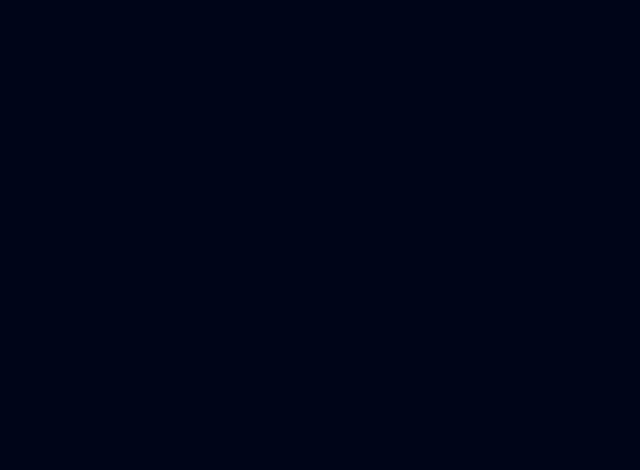
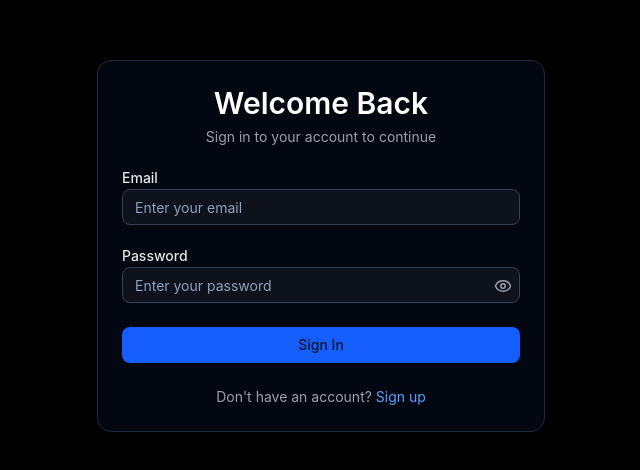
Before and after one commit to akhileshkushwaha7/rag-app, a Next.js app in the folder frontend/: page /auth/login in a window 1280 px wide. Before the commit this address had no page. Shown: the part 154-624 px from the top of the page, without its empty margins (319-959 px from the left). Built offline with nearby package versions, Linux system fonts and the light colour scheme.

Commit message:
Update page.tsx

```diff
--- a/frontend/src/app/auth/login/page.tsx
+++ b/frontend/src/app/auth/login/page.tsx
@@ -1,263 +1,189 @@
 "use client";
 
-import { useState, useEffect, FormEvent, memo } from "react";
+import { useState, useEffect } from "react";
 import { useRouter } from "next/navigation";
 import { useAuth } from "@/app/lib/auth-context";
-import { api } from "@/app/lib/api";
-import TextareaAutosize from "react-textarea-autosize";
 import { Button } from "@/app/components/ui/button";
 import {
-  Send,
-  LogOut,
-  MessageSquarePlus,
-  PanelLeftOpen,
-  PanelLeftClose,
-  Paperclip,
-} from "lucide-react";
-import { motion } from "framer-motion";
+  Card,
+  CardContent,
+  CardHeader,
+  CardTitle,
+} from "@/app/components/ui/card";
+import { Input } from "@/app/components/ui/input";
+import { Label } from "@/app/components/ui/label";
+import Link from "next/link";
+import { Eye, EyeOff, Loader2 } from "lucide-react";
+import { toast } from "sonner";
 
-interface Message {
-  role: "user" | "assistant";
-  message: string;
-}
+export default function LoginPage() {
+  const [email, setEmail] = useState("");
+  const [password, setPassword] = useState("");
+  const [showPassword, setShowPassword] = useState(false);
+  const [isSubmitting, setIsSubmitting] = useState(false);
+  const [emailError, setEmailError] = useState("");
+  const [passwordError, setPasswordError] = useState("");
 
-interface ChatSession {
-  id: string;
-  title: string;
-}
+  // FIX: removed separate `mounted` state — it caused a race condition with
+  // AuthProvider's `loading` state, keeping the page stuck on the spinner.
+  // Now we rely solely on AuthProvider's `loading` flag which is set via
+  // useEffect + finally block, guaranteeing it always resolves.
+  const { login, token, loading } = useAuth();
+  const router = useRouter();
 
-// ---------------- Sidebar ----------------
-const Sidebar = memo(function Sidebar(props: any) {
-  return (
-    <motion.div
-      animate={{ width: props.isCollapsed ? 64 : 280 }}
-      className="bg-gray-950 border-r border-gray-800 flex flex-col overflow-hidden"
-    >
-      <div className="p-4 border-b border-gray-800 flex justify-between items-center">
-        {!props.isCollapsed && (
-          <Button onClick={props.onNewChat} size="sm">
-            <MessageSquarePlus size={16} className="mr-1" /> New Chat
-          </Button>
-        )}
-        <Button variant="ghost" size="icon" onClick={props.onToggleCollapse}>
-          {props.isCollapsed ? <PanelLeftOpen /> : <PanelLeftClose />}
-        </Button>
-      </div>
+  // Redirect if already logged in
+  useEffect(() => {
+    if (!loading && token) {
+      router.replace("/chat");
+    }
+  }, [token, loading, router]);
 
-      <div className="flex-1 overflow-y-auto p-2">
-        {props.chatSessions.map((s: ChatSession) => (
-          <Button
-            key={s.id}
-            variant={props.activeSessionId === s.id ? "secondary" : "ghost"}
-            className="w-full justify-start mb-1 truncate"
-            onClick={() => props.onSelectSession(s.id)}
-          >
-            {props.isCollapsed ? s.title.charAt(0) : s.title}
-          </Button>
-        ))}
-      </div>
+  const validateForm = () => {
+    let isValid = true;
 
-      <div className="p-4 border-t border-gray-800">
-        <Button variant="ghost" onClick={props.onLogout} className="w-full justify-start">
-          <LogOut size={16} className="mr-2" />
-          {!props.isCollapsed && "Logout"}
-        </Button>
-      </div>
-    </motion.div>
-  );
-});
+    if (!email) {
+      setEmailError("Email is required");
+      isValid = false;
+    } else if (!/\S+@\S+\.\S+/.test(email)) {
+      setEmailError("Please enter a valid email address");
+      isValid = false;
+    } else {
+      setEmailError("");
+    }
 
-// ---------------- Chat Page ----------------
-export default function ChatPage() {
-  const [messages, setMessages] = useState<Message[]>([]);
-  const [chatSessions, setChatSessions] = useState<ChatSession[]>([]);
-  const [activeSessionId, setActiveSessionId] = useState<string | null>(null);
-  const [input, setInput] = useState("");
-  const [file, setFile] = useState<File | null>(null);
-  const [loadingMsg, setLoadingMsg] = useState(false);
-  const [collapsed, setCollapsed] = useState(false);
+    if (!password) {
+      setPasswordError("Password is required");
+      isValid = false;
+    } else if (password.length < 6) {
+      setPasswordError("Password must be at least 6 characters");
+      isValid = false;
+    } else {
+      setPasswordError("");
+    }
 
-  const router = useRouter();
-  const { token, loading, logout } = useAuth();
+    return isValid;
+  };
 
-  // FIX: hooks must come BEFORE any conditional returns
-  // ---------------- AUTH GUARD ----------------
-  useEffect(() => {
-    if (loading) return;
-    if (!token) {
-      router.replace("/auth/login");
-    }
-  }, [loading, token, router]);
+  const handleLogin = async (e: React.FormEvent) => {
+    e.preventDefault();
+    if (!validateForm()) return;
 
-  // ---------------- LOAD SESSIONS ----------------
-  useEffect(() => {
-    if (!token) return;
+    setIsSubmitting(true);
+    try {
+      const success = await login(email, password);
 
-    const loadSessions = async () => {
-      try {
-        const res = await api.get("/api/chat/sessions", {
-          headers: { Authorization: `Bearer ${token}` },
-        });
-        setChatSessions(res.data);
-      } catch (err) {
-        console.error("Failed to load sessions", err);
+      if (success === true) {
+        toast.success("Login successful!");
+        router.replace("/chat");
+      } else {
+        toast.error("Invalid credentials. Please try again.");
+        setPasswordError("Invalid email or password");
       }
-    };
-
-    loadSessions();
-  }, [token]);
-
-  // ---------------- LOAD MESSAGES ----------------
-  const fetchSessionMessages = async (sessionId: string) => {
-    if (!token) return;
-    setActiveSessionId(sessionId);
-    try {
-      const res = await api.get(`/chat/history/${sessionId}`, {
-        headers: { Authorization: `Bearer ${token}` },
-      });
-      setMessages(res.data);
-    } catch {
-      setMessages([{ role: "assistant", message: "⚠️ Error loading chat history" }]);
+    } catch (error) {
+      console.error(error);
+      toast.error("Something went wrong. Please try again.");
+    } finally {
+      setIsSubmitting(false);
     }
   };
 
-  // FIX: loading/auth gate AFTER all hooks
+  // Show spinner only while AuthProvider is resolving (brief — one render cycle)
   if (loading) {
-    return <div className="text-white p-4 bg-black h-screen flex items-center justify-center">Loading...</div>;
+    return (
+      <div className="flex items-center justify-center min-h-screen bg-black">
+        <Loader2 className="h-8 w-8 animate-spin text-gray-400" />
+      </div>
+    );
   }
 
-  if (!token) return null;
+  return (
+    <div className="flex items-center justify-center min-h-screen bg-black p-4">
+      <Card className="w-full max-w-md bg-gray-950 border-gray-800">
+        <CardHeader>
+          <CardTitle className="text-white text-center text-3xl">
+            Welcome Back
+          </CardTitle>
+          <p className="text-center text-gray-400 text-sm">
+            Sign in to your account to continue
+          </p>
+        </CardHeader>
 
-  // ---------------- SEND MESSAGE ----------------
-  const send = async (e: FormEvent) => {
-    e.preventDefault();
-    if (!input.trim() || loadingMsg) return;
+        <CardContent>
+          <form onSubmit={handleLogin} className="space-y-6">
 
-    // FIX: use a fresh UUID for new chats, not the auth session_id
-    const sessionId = activeSessionId || crypto.randomUUID();
+            {/* EMAIL */}
+            <div>
+              <Label className="text-gray-200">Email</Label>
+              <Input
+                type="email"
+                value={email}
+                onChange={(e) => {
+                  setEmail(e.target.value);
+                  if (emailError) setEmailError("");
+                }}
+                className="bg-gray-900 border-gray-700 text-white mt-1"
+                disabled={isSubmitting}
+                placeholder="Enter your email"
+              />
+              {emailError && (
+                <p className="text-red-400 text-sm mt-1">{emailError}</p>
+              )}
+            </div>
 
-    const form = new FormData();
-    form.append("query", input);
-    form.append("session_id", sessionId);
-    if (file) form.append("file", file);
+            {/* PASSWORD */}
+            <div>
+              <Label className="text-gray-200">Password</Label>
+              <div className="relative mt-1">
+                <Input
+                  type={showPassword ? "text" : "password"}
+                  value={password}
+                  onChange={(e) => {
+                    setPassword(e.target.value);
+                    if (passwordError) setPasswordError("");
+                  }}
+                  className="bg-gray-900 border-gray-700 text-white pr-10"
+                  disabled={isSubmitting}
+                  placeholder="Enter your password"
+                />
+                <button
+                  type="button"
+                  className="absolute right-2 top-2.5 text-gray-400 hover:text-white"
+                  onClick={() => setShowPassword(!showPassword)}
+                >
+                  {showPassword ? <EyeOff size={18} /> : <Eye size={18} />}
+                </button>
+              </div>
+              {passwordError && (
+                <p className="text-red-400 text-sm mt-1">{passwordError}</p>
+              )}
+            </div>
 
-    setMessages((p) => [...p, { role: "user", message: input }]);
-    setInput("");
-    setFile(null);
-    setLoadingMsg(true);
+            {/* SUBMIT */}
+            <Button
+              type="submit"
+              className="w-full bg-blue-600 hover:bg-blue-700"
+              disabled={isSubmitting}
+            >
+              {isSubmitting ? (
+                <>
+                  <Loader2 className="mr-2 h-4 w-4 animate-spin" />
+                  Signing in...
+                </>
+              ) : (
+                "Sign In"
+              )}
+            </Button>
 
-    try {
-      const res = await api.post("/api/chat", form, {
-        headers: { Authorization: `Bearer ${token}` },
-      });
-
-      setMessages((p) => [
-        ...p,
-        { role: "assistant", message: res.data.response },
-      ]);
-
-      if (!activeSessionId) {
-        setActiveSessionId(sessionId);
-        setChatSessions((p) => [{ id: sessionId, title: input.slice(0, 40) }, ...p]);
-      }
-    } catch (err) {
-      console.error(err);
-      setMessages((p) => [
-        ...p,
-        { role: "assistant", message: "⚠️ Error generating response" },
-      ]);
-    } finally {
-      setLoadingMsg(false);
-    }
-  };
-
-  return (
-    <div className="flex h-screen bg-black text-white">
-      <Sidebar
-        chatSessions={chatSessions}
-        activeSessionId={activeSessionId}
-        isCollapsed={collapsed}
-        onToggleCollapse={() => setCollapsed(!collapsed)}
-        onNewChat={() => {
-          setMessages([]);
-          setActiveSessionId(null);
-        }}
-        onSelectSession={fetchSessionMessages}
-        onLogout={() => {
-          logout();
-          router.replace("/auth/login");
-        }}
-      />
-
-      <div className="flex-1 flex flex-col">
-        {/* Messages */}
-        <div className="flex-1 p-4 overflow-y-auto space-y-4">
-          {messages.length === 0 && (
-            <div className="text-gray-500 text-center mt-20">
-              Start a conversation or upload a file to get started.
-            </div>
-          )}
-          {messages.map((m, i) => (
-            <div
-              key={i}
-              className={`flex ${m.role === "user" ? "justify-end" : "justify-start"}`}
-            >
-              <div
-                className={`max-w-[75%] rounded-lg px-4 py-2 text-sm ${
-                  m.role === "user"
-                    ? "bg-blue-600 text-white"
-                    : "bg-gray-800 text-gray-100"
-                }`}
-              >
-                {m.message}
-              </div>
-            </div>
-          ))}
-          {loadingMsg && (
-            <div className="flex justify-start">
-              <div className="bg-gray-800 text-gray-400 rounded-lg px-4 py-2 text-sm animate-pulse">
-                Thinking...
-              </div>
-            </div>
-          )}
-        </div>
-
-        {/* Input */}
-        <form onSubmit={send} className="p-4 border-t border-gray-800 flex gap-2 items-end">
-          <label className="cursor-pointer text-gray-400 hover:text-white flex items-center">
-            <Paperclip size={20} />
-            <input
-              type="file"
-              hidden
-              onChange={(e) => setFile(e.target.files?.[0] || null)}
-            />
-          </label>
-
-          {file && (
-            <span className="text-xs text-gray-400 truncate max-w-[120px]">
-              {file.name}
-            </span>
-          )}
-
-          <TextareaAutosize
-            value={input}
-            onChange={(e) => setInput(e.target.value)}
-            onKeyDown={(e) => {
-              if (e.key === "Enter" && !e.shiftKey) {
-                e.preventDefault();
-                send(e as any);
-              }
-            }}
-            className="flex-1 bg-gray-900 text-white p-2 rounded resize-none focus:outline-none"
-            placeholder="Type your message... (Shift+Enter for new line)"
-            maxRows={6}
-          />
-
-          <Button type="submit" disabled={loadingMsg}>
-            <Send size={16} />
-          </Button>
-        </form>
-      </div>
+            {/* SIGNUP LINK */}
+            <p className="text-center text-gray-400 text-sm">
+              Don&apos;t have an account?{" "}
+              <Link className="text-blue-400 hover:text-blue-300" href="/auth/signup">
+                Sign up
+              </Link>
+            </p>
+          </form>
+        </CardContent>
+      </Card>
     </div>
   );
 }
```
